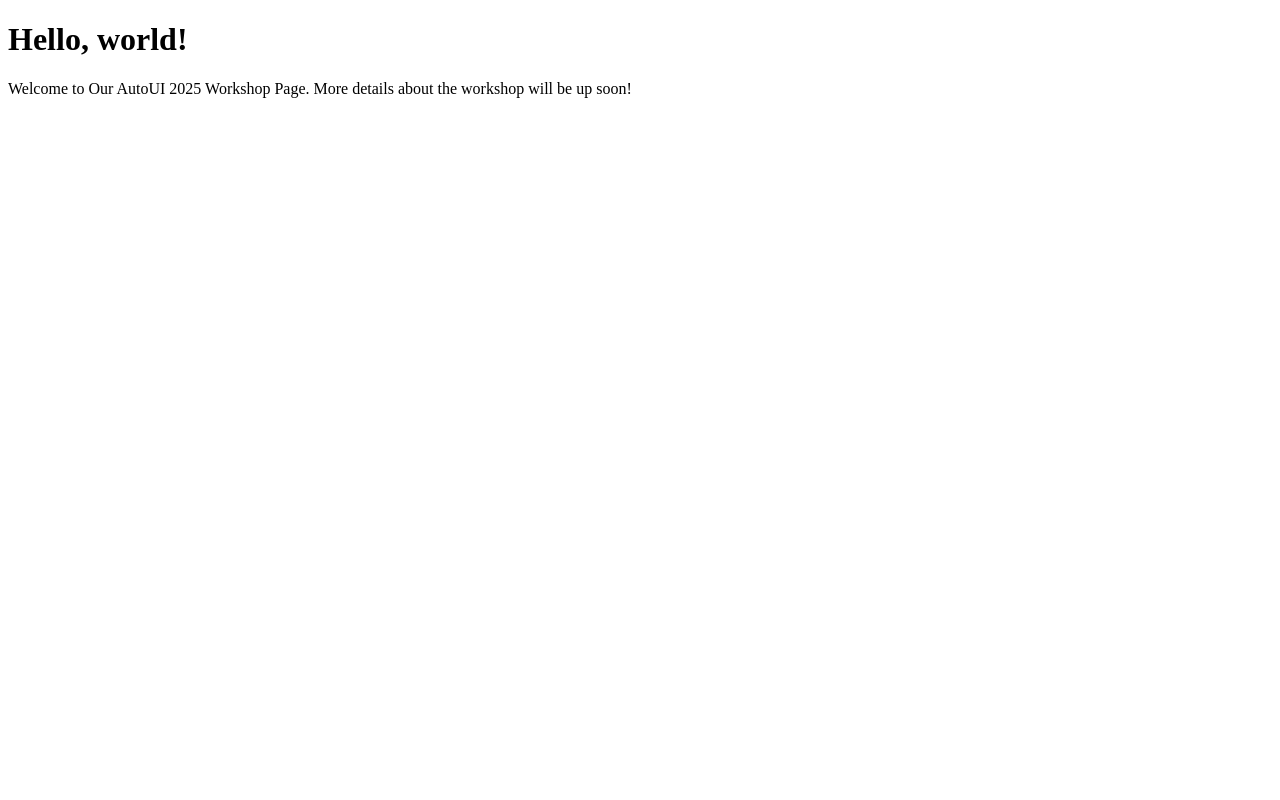
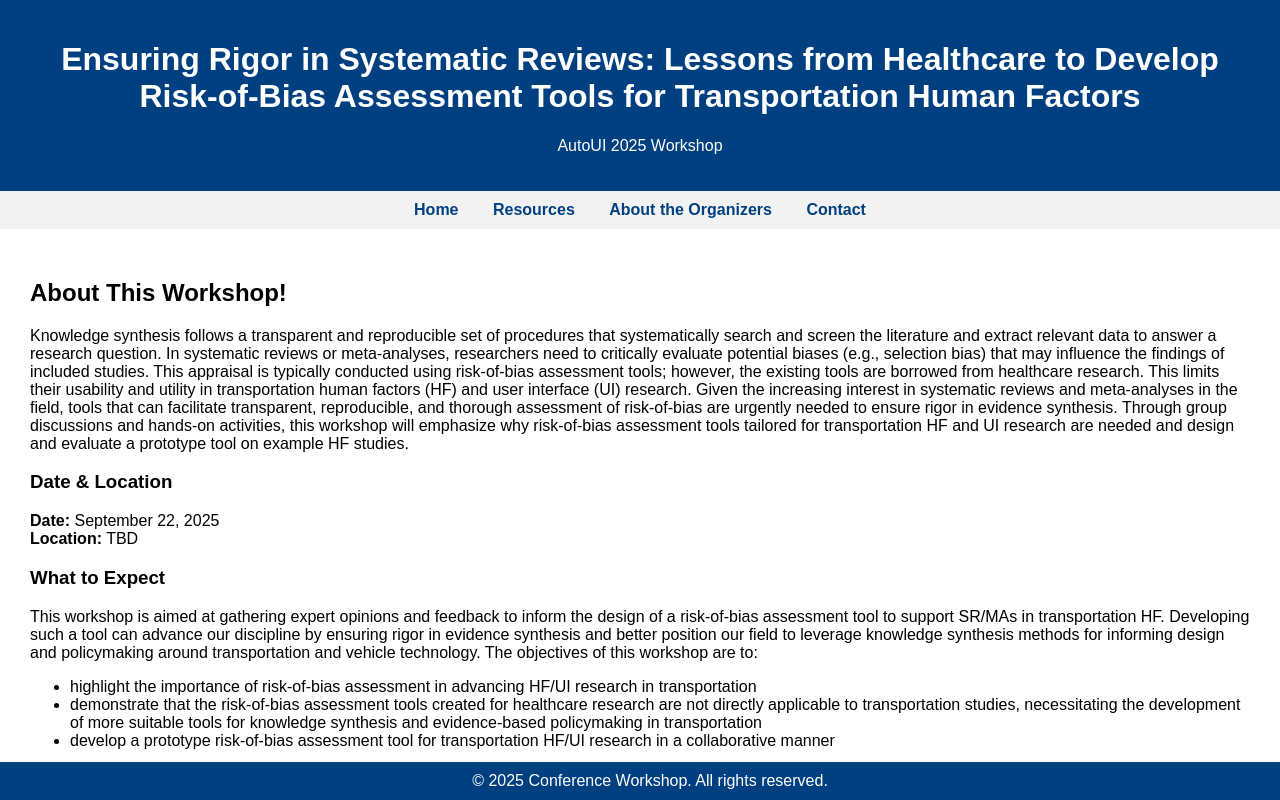
Before and after one commit to RoB-assessment/RoB-assessment.github.io, a plain HTML site: page index.html in a window 1280 px wide. Drawn offline with Linux system fonts and the light colour scheme.

Commit message:
Update index.html

```diff
--- a/index.html
+++ b/index.html
@@ -1,10 +1,102 @@
 <!DOCTYPE html>
-<html>
+<html lang="en">
 <head>
-  <title>AutoUI 2025 Workshop: Ensuring Rigor in Systematic Reviews: Lessons from Healthcare to Develop Risk-of-Bias Assessment Tools for Transportation Human Factors</title>
+  <meta charset="UTF-8">
+  <meta name="viewport" content="width=device-width, initial-scale=1">
+  <title> Risk-of-Bias Assessment for Knowledge Synthesis: AutoUI Workshop 2025</title>
+  <style>
+    body {
+      font-family: Arial, sans-serif;
+      margin: 0;
+      padding: 0;
+    }
+
+    header {
+      background-color: #004080;
+      color: white;
+      padding: 20px;
+      text-align: center;
+    }
+
+    nav {
+      background-color: #f2f2f2;
+      padding: 10px 0;
+      text-align: center;
+    }
+
+    nav a {
+      margin: 0 15px;
+      text-decoration: none;
+      color: #004080;
+      font-weight: bold;
+    }
+
+    nav a:hover {
+      text-decoration: underline;
+    }
+
+    main {
+      padding: 30px;
+    }
+
+    footer {
+      background-color: #004080;
+      color: white;
+      text-align: center;
+      padding: 10px;
+      position: fixed;
+      bottom: 0;
+      width: 100%;
+    }
+  </style>
 </head>
 <body>
-  <h1>Hello, world!</h1>
-  <p>Welcome to Our AutoUI 2025 Workshop Page. More details about the workshop will be up soon!</p>
+
+  <header>
+    <h1>Ensuring Rigor in Systematic Reviews: Lessons from Healthcare to Develop Risk-of-Bias Assessment Tools for Transportation Human Factors </h1>
+    <p>AutoUI 2025 Workshop</p>
+  </header>
+
+  <nav>
+    <a href="index.html">Home</a>
+    <a href="resources.html">Resources</a>
+    <a href="organizers.html">About the Organizers</a>
+    <a href="contact.html">Contact</a>
+  </nav>
+
+  <main>
+    <h2>About This Workshop!</h2>
+    <p>Knowledge synthesis follows a transparent and reproducible set of procedures that systematically search and screen
+      the literature and extract relevant data to answer a research question. In systematic reviews or meta-analyses,
+      researchers need to critically evaluate potential biases (e.g., selection bias) that may influence the findings of
+      included studies. This appraisal is typically conducted using risk-of-bias assessment tools; however, the existing
+      tools are borrowed from healthcare research. This limits their usability and utility in transportation human factors (HF)
+      and user interface (UI) research. Given the increasing interest in systematic reviews and meta-analyses in the field, tools
+      that can facilitate transparent, reproducible, and thorough assessment of risk-of-bias are urgently needed to ensure rigor
+      in evidence synthesis. Through group discussions and hands-on activities, this workshop will emphasize why risk-of-bias
+      assessment tools tailored for transportation HF and UI research are needed and design and evaluate a prototype tool on example
+      HF studies.</p>
+
+    <h3>Date & Location</h3>
+    <p><strong>Date:</strong> September 22, 2025<br>
+       <strong>Location:</strong> TBD</p>
+
+    <h3>What to Expect</h3>
+    <p>This workshop is aimed at gathering expert opinions and feedback to inform the design of a risk-of-bias assessment tool to
+      support SR/MAs in transportation HF. Developing such a tool can advance our discipline by ensuring rigor in evidence synthesis
+      and better position our field to leverage knowledge synthesis methods for informing design and policymaking around transportation
+      and vehicle technology. The objectives of this workshop are to:</p>
+    <ul>
+      <li>highlight the importance of risk-of-bias assessment in advancing HF/UI research in transportation</li>
+      <li>demonstrate that the risk-of-bias assessment tools created for healthcare research are not directly applicable to transportation studies,
+        necessitating the development of more suitable tools for knowledge synthesis and evidence-based policymaking in transportation</li>
+      <li>develop a prototype risk-of-bias assessment tool for transportation HF/UI research in a collaborative manner</li>
+    </ul>
+  </main>
+
+  <footer>
+    &copy; 2025 Conference Workshop. All rights reserved.
+  </footer>
+
 </body>
 </html>
```
